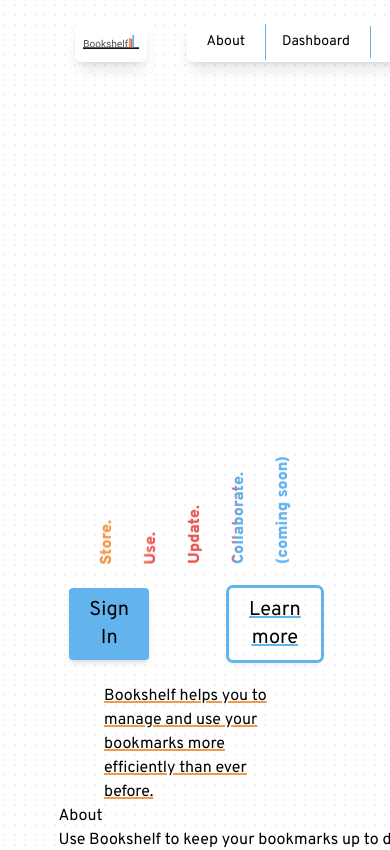
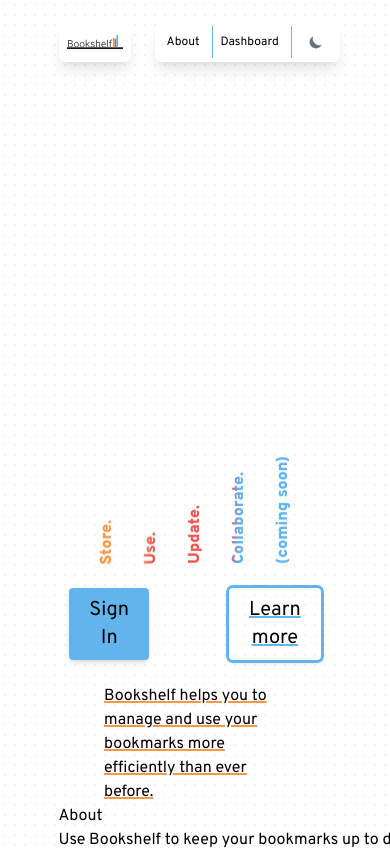
Before and after one commit to conalli/bookshelf-client, a Next.js app: page / in a window 390 px wide. Shown: the top 850 px of the page. Built offline with nearby package versions, Linux system fonts and the light colour scheme; no server answers.

Commit message:
adjust nav

```diff
--- a/src/components/Nav/index.tsx
+++ b/src/components/Nav/index.tsx
@@ -13,23 +13,23 @@ const Nav = () => {
       <motion.button
         whileHover={{ scale: 1.1 }}
         onClick={navigateHome}
-        className="flex items-center p-2 mx-4 bg-white dark:bg-neutral-900 rounded-md shadow-lg"
+        className="flex items-center p-2 mr-4 bg-white dark:bg-neutral-900 rounded-md shadow-lg"
       >
         <BookshelfLogo className={{ main: "h-6 w-14 lg:h-12 lg:w-28" }} />
       </motion.button>
 
-      <div className="flex flex-row gap-1 items-center mx-4 divide-x divide-bk-blue dark:divide-bk-orange  bg-white dark:bg-neutral-900 shadow-lg rounded-md">
+      <div className="flex flex-row gap-1 items-center lg:mx-4 divide-x divide-bk-blue dark:divide-bk-orange  bg-white dark:bg-neutral-900 shadow-lg rounded-md">
         <Link href="/#about">
-          <a className="text-sm py-2 px-4 ml-1 hover:text-bk-blue hover:dark:text-orange-300 rounded-md">
+          <a className="text-xs md:text-sm py-2 px-2 md:px-4 ml-1 hover:text-bk-blue hover:dark:text-orange-300 rounded-md">
             About
           </a>
         </Link>
         <Link href="/dashboard">
-          <a className="text-sm py-2 px-4 hover:text-bk-blue hover:dark:text-orange-300">
+          <a className="text-xs md:text-sm py-2 px-2 md:px-4 hover:text-bk-blue hover:dark:text-orange-300">
             Dashboard
           </a>
         </Link>
-        <div className="flex place-content-center px-4 mr-2">
+        <div className="flex place-content-center px-2 md:px-4 md:mr-2">
           <ThemeToggleButton
             buttonClass="inline-flex items-center justify-center w-8 h-8 lg:w-10 lg:h-10 focus:shadow-outline"
             iconClass={{
```
